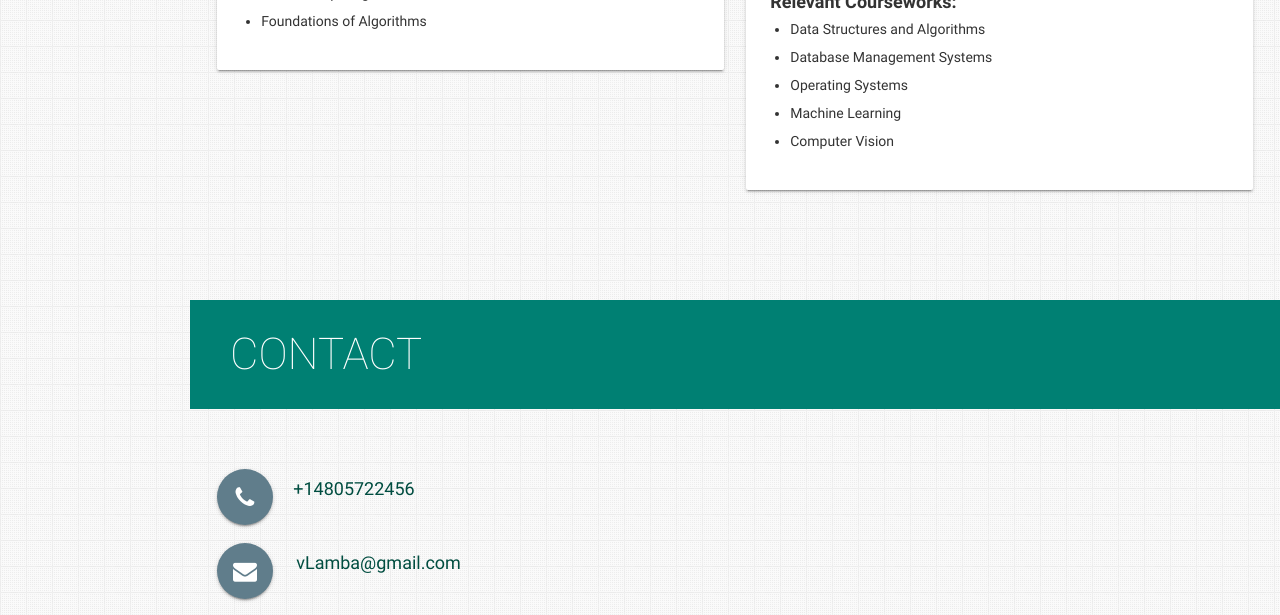
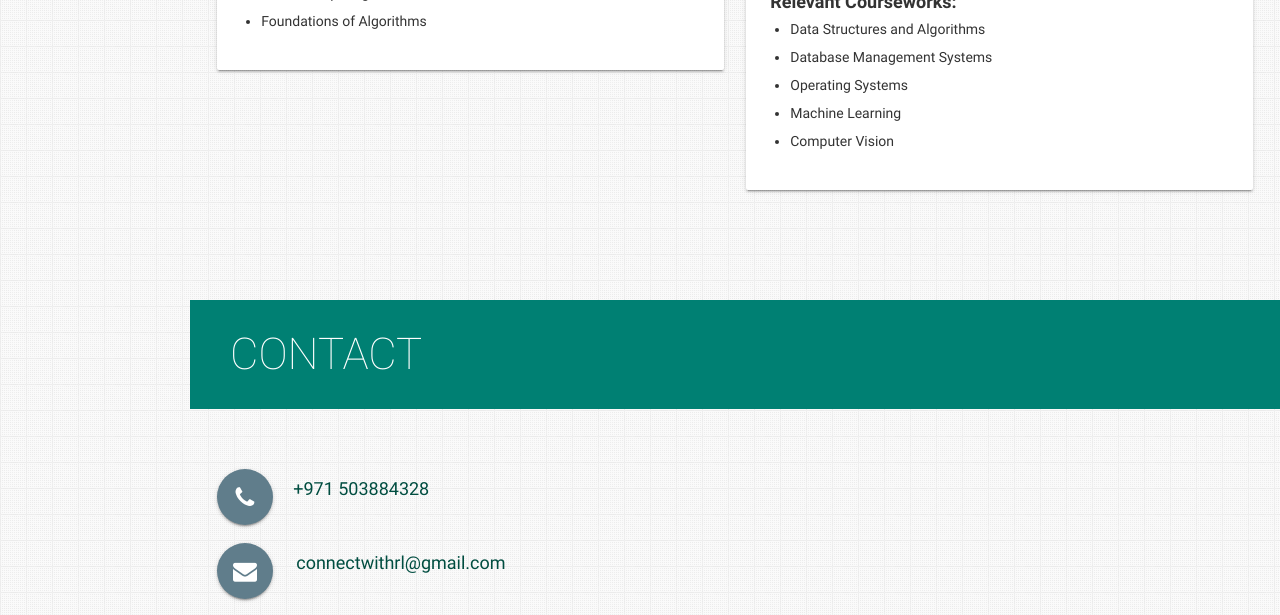
Before and after one commit to connectwithrl/myprofile, a plain HTML site: page index.html in a window 1280 px wide. Shown: the part 7286-7901 px from the top of the page. Drawn offline with nearby package versions, Linux system fonts and the light colour scheme.

Commit message:
changes for contact

```diff
--- a/index.html
+++ b/index.html
@@ -983,13 +983,13 @@ of each drug container to estimate the degradation of the drug.
         <p>
           <a aria-label="Call Rahul" data-position="top" data-tooltip="Call Rahul"
             class="btn-floating btn-large waves-effect waves-light blue-grey tooltipped"><i class="fa fa-phone"></i><a
-              aria-label="Call Rahul">+14805722456</a></a>
+              aria-label="Call Rahul">+971 503884328 </a></a>
         </p>
         <p>
-          <a aria-label="Email Rahul" href="mailto:vLamba@gmail.com" target="_blank" data-position="top"
+          <a aria-label="Email Rahul" href="mailto:connectwithrl@gmail.com" target="_blank" data-position="top"
             data-tooltip="Email Rahul" class="btn-floating btn-large waves-effect waves-light blue-grey tooltipped"><i
-              class="fa fa-envelope"></i><a aria-label="Email Rahul" href="mailto:vLamba@gmail.com"
-              class="hoverline">vLamba@gmail.com</a></a>
+              class="fa fa-envelope"></i><a aria-label="Email Rahul" href="mailto:connectwithrl@gmail.com"
+              class="hoverline">connectwithrl@gmail.com</a></a>
         </p>
         <p>
           <a aria-label="View Rahul on GitHub" href="http://github.com/connectwithrl" target="_blank"
```
Also changed, not shown: examples/preview.JPG (deleted), examples/preview.gif (deleted).
